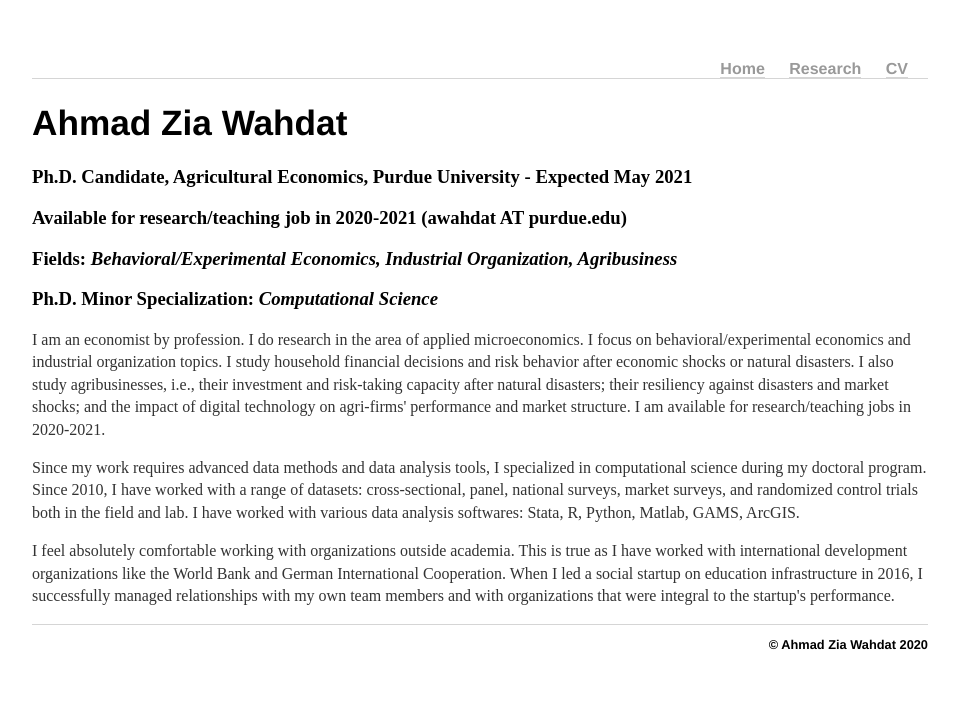
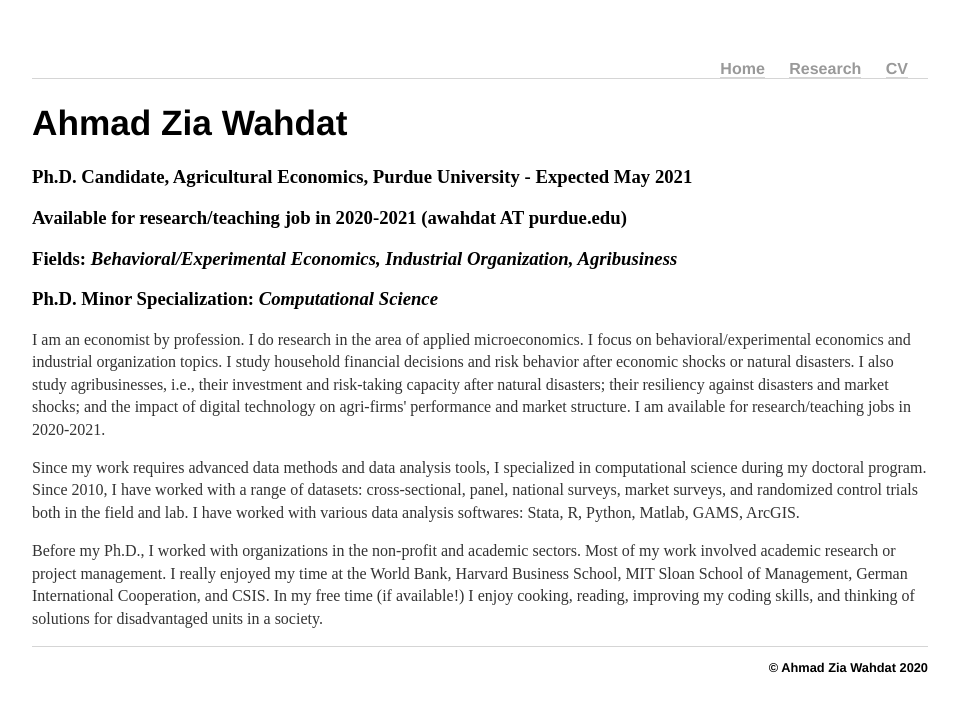
Before and after one commit to awahdat/webpage, a Jekyll site: the page built from index.html, in a window 1280 px wide. Shown: the top 712 px of the page, without its empty margins (160-1119 px from the left). Built offline with Jekyll 4.4.1, drawn with Linux system fonts in a browser that asks for light colours.

Commit message:
Update index.html

```diff
--- a/index.html
+++ b/index.html
@@ -9,8 +9,8 @@ title: Ahmad Zia Wahdat
 			<h3>Fields: <em>Behavioral/Experimental Economics, Industrial Organization, Agribusiness</em></h3>
 			<h3>Ph.D. Minor Specialization: <em>Computational Science</em></h3>
 
-				<p>I am an economist by profession. I do research in the area of applied microeconomics. I focus on behavioral/experimental
-				economics and industrial organization topics.
+	<p>I am an economist by profession. I do research in the area of applied microeconomics. I focus on behavioral/experimental
+	economics and industrial organization topics.
         I study household financial decisions and risk behavior after economic shocks or natural disasters.
         I also study agribusinesses, i.e., their investment and risk-taking capacity after natural disasters; their resiliency against disasters and market shocks;
         and the impact of digital technology on agri-firms' performance and market structure. I am available for research/teaching jobs in 2020-2021.</p>
@@ -19,8 +19,7 @@ title: Ahmad Zia Wahdat
         Since 2010, I have worked with a range of datasets: cross-sectional, panel, national surveys, market surveys, and randomized control trials both in the field and lab.
         I have worked with various data analysis softwares: Stata, R, Python, Matlab, GAMS, ArcGIS.</p>
 
-        <p>I feel absolutely comfortable working with organizations outside academia.
-        This is true as I have worked with international development organizations like the World Bank and German International Cooperation.
-        When I led a social startup on education infrastructure in 2016, I successfully managed relationships with my own team members and with organizations
-        that were integral to the startup's performance.</p>
+        <p>Before my Ph.D., I worked with organizations in the non-profit and academic sectors. Most of my work involved academic research
+	or project management. I really enjoyed my time at the World Bank, Harvard Business School, MIT Sloan School of Management, German International Cooperation, and CSIS.
+        In my free time (if available!) I enjoy cooking, reading, improving my coding skills, and thinking of solutions for disadvantaged units in a society. </p>
 </div><!-- /.blurb -->
```
